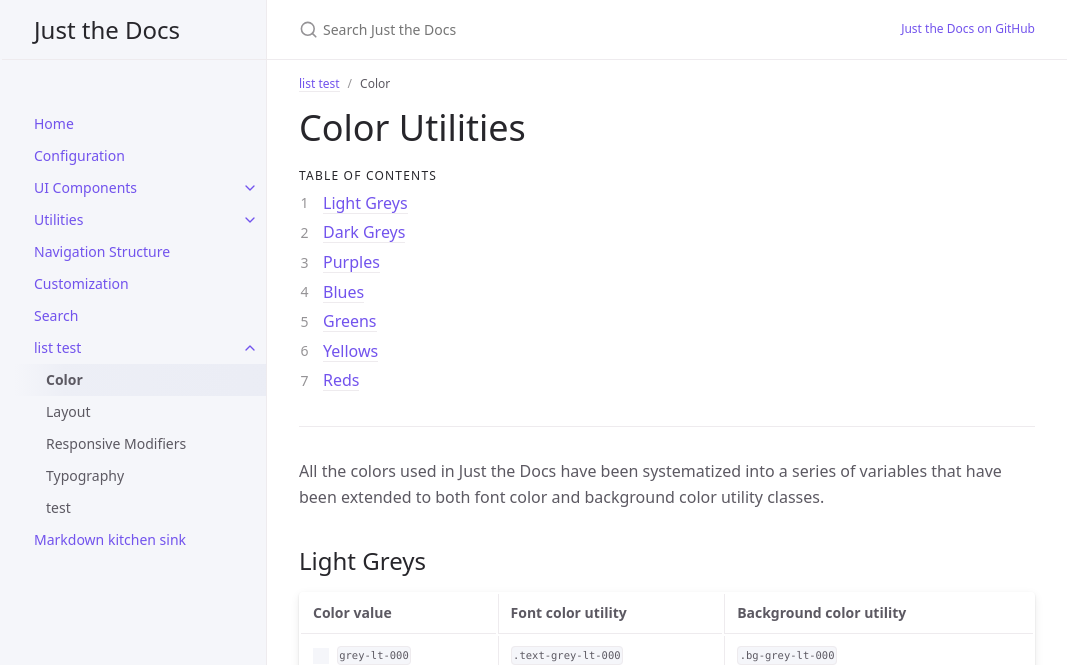
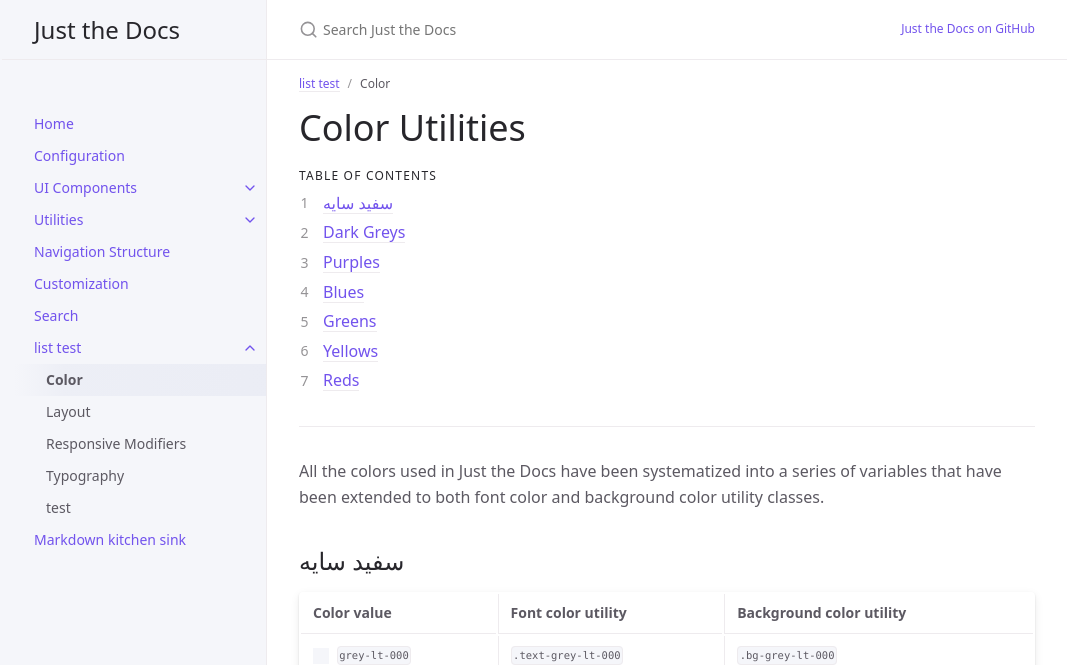
Before and after one commit to mahdimehri/python, a Jekyll site: the page built from docs/listtest/color.md, in a window 1280 px wide and 900 px high. Shown: the top 665 px of the window, without its empty margins (105-1172 px from the left). Built offline with Jekyll 4.4.1, drawn with Linux system fonts in a browser that asks for light colours.

Commit message:
Update color.md

```diff
--- a/docs/listtest/color.md
+++ b/docs/listtest/color.md
@@ -17,7 +17,7 @@ parent: list test
 
 All the colors used in Just the Docs have been systematized into a series of variables that have been extended to both font color and background color utility classes.
 
-## Light Greys
+## سفید سایه
 
 | Color value    | Font color utility   | Background color utility |
 |:---------------|:---------------------|:-------------------------|
```
